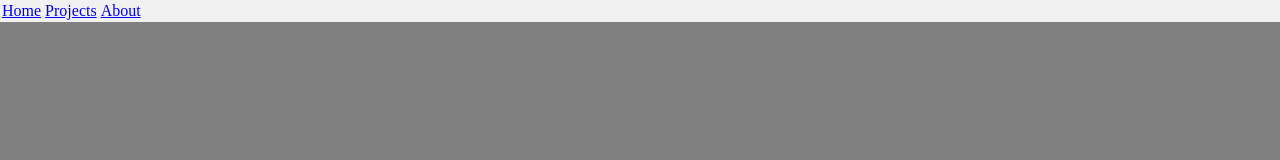
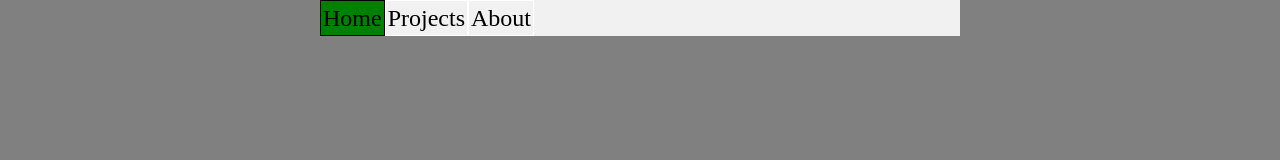
Before and after one commit to ArcaneUmbra/ArcaneUmbra.github.io, a plain HTML site: page index.html in a window 1280 px wide. Drawn offline with Linux system fonts and the light colour scheme.

Commit message:
Added some navbar styling

```diff
--- a/css/main.css
+++ b/css/main.css
@@ -16,6 +16,7 @@ div.nav_bar {
 
 .wrapper {
 	margin: auto;
+	width: 50%;
 }
 
 ul {
@@ -28,6 +29,35 @@ ul {
 
 .nav_item {
 	display: block;
+	height: 30px;
+	font-size: 1.5em;
 	float: left;
 	padding: 2px;
+	border: 1px solid white;
 }
+
+.nav_item a {
+	vertical-align: middle;
+	color: black;
+}
+
+a:link {
+	text-decoration: none;
+}
+
+a:visited {
+	text-decoration: none;
+}
+
+a:hover {
+	text-decoration: none;
+}
+
+a:active {
+	text-decoration: none;
+}
+
+.active {
+	background-color: green;
+	border: 1px solid black;
+}
```
